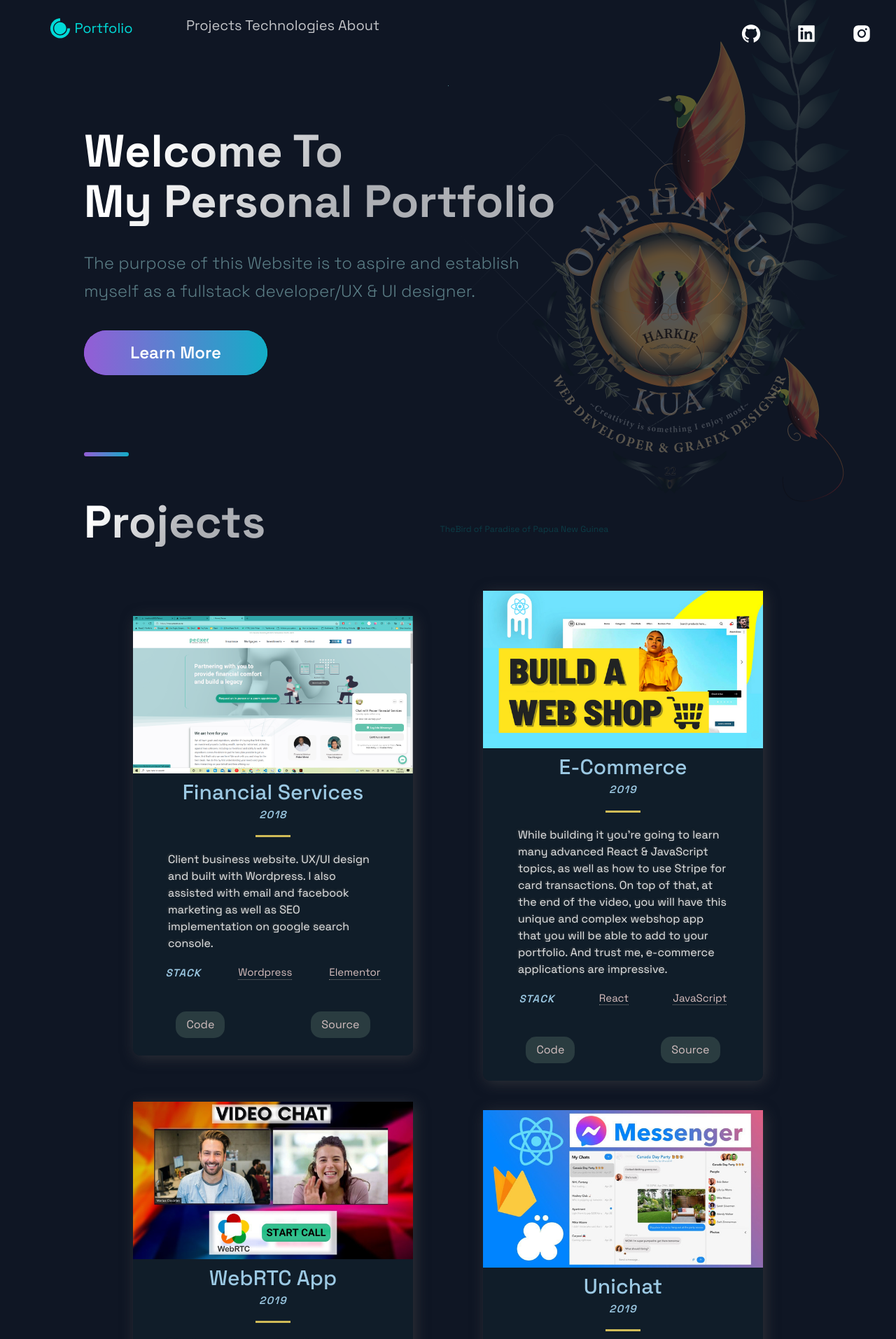
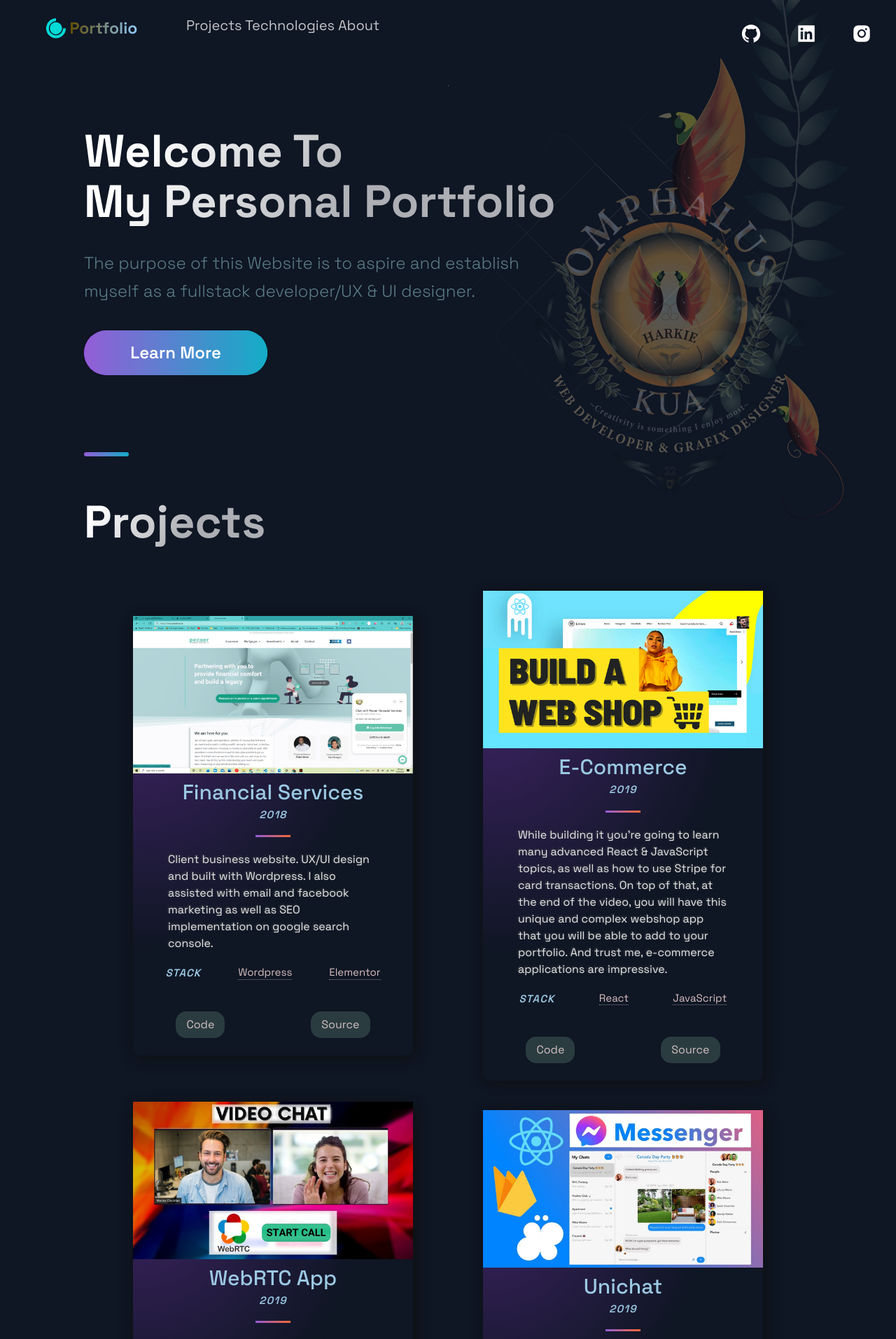
Before and after one commit to haluskua/Personal_Portfolio, a Next.js app: page / in a window 1280 px wide. Shown: the top 1913 px of the page at 70% size. Built offline with nearby package versions, Linux system fonts and the light colour scheme.

Commit message:
added some gradient styles with clip text features to titles

```diff
--- a/src/components/BcgArt/BcgArt.js
+++ b/src/components/BcgArt/BcgArt.js
@@ -5,10 +5,10 @@ import { bopImgs } from "./bcgConstant";
 
 const BcgArt = () => (
   <Section nopadding id="projects">
-    {bopImgs.map(({ image, description, id }) => (
+    {bopImgs.map(({ image, id }) => (
       <BcgArtSection key={id}>
         <Img src={image}></Img>
-        <Caption>{description}</Caption>
+        {/* <Caption>{description}</Caption> */}
       </BcgArtSection>
     ))}
   </Section>
--- a/src/components/Header/HeaderStyles.js
+++ b/src/components/Header/HeaderStyles.js
@@ -29,8 +29,13 @@ export const Div1 = styled.div`
 `;
 
 export const Span = styled.span`
-  font-size: 2rem;
+  font-size: 2.3rem;
+  font-weight: bold;
   color: #00dbd8;
+  background: linear-gradient(89.97deg, #816500bf 1.84%, #91cbff 102.67%);
+  background-clip: text;
+  -webkit-background-clip: text;
+  -webkit-text-fill-color: transparent;
 `;
 export const Div2 = styled.div`
   grid-area: 1 / 2 / 2 / 4;
--- a/src/components/Projects/Projects.js
+++ b/src/components/Projects/Projects.js
@@ -1,7 +1,6 @@
 import React from "react";
 
 import {
-  BlogCard,
   CardInfo,
   ExternalLinks,
   GridContainer,
@@ -19,6 +18,7 @@ import {
   Section,
   SectionDivider,
   SectionTitle,
+  BlogCard,
 } from "../../styles/GlobalComponents";
 import { projects } from "../../constants/constants";
 
@@ -34,8 +34,8 @@ const Projects = () => (
             <TitleContent>
               <HeaderThree title>{title}</HeaderThree>
               <HeaderFour title>{year}</HeaderFour>
-              <Hr />
             </TitleContent>
+            <Hr />
             <CardInfo>{description}</CardInfo>
             <div>
               <TitleContent>
--- a/src/components/Projects/ProjectsStyles.js
+++ b/src/components/Projects/ProjectsStyles.js
@@ -23,7 +23,7 @@ export const GridContainer = styled.section`
 `;
 export const BlogCard = styled.div`
   border-radius: 10px;
-  box-shadow: 3px 3px 20px rgba(80, 78, 78, 0.5);
+  box-shadow: 3px 3px 20px rgb(14 16 16);
   text-align: center;
   width: 400px;
   background: rgb(17 32 44 / 72%);
@@ -57,7 +57,8 @@ export const Hr = styled.hr`
   height: 3px;
   margin: 20px auto;
   border: 0;
-  background: #d0bb57;
+  /* background: #d0bb57; */
+  background: linear-gradient(270deg, #f46737 0%, #945dd6 100%);
 `;
 
 export const Intro = styled.div`
--- a/src/styles/GlobalComponents/index.js
+++ b/src/styles/GlobalComponents/index.js
@@ -21,6 +21,34 @@ export const Section = styled.section`
 
     width: calc(100vw - 32px);
     flex-direction: column;
+  }
+`;
+
+export const BlogCard = styled.div`
+  border-radius: 10px;
+  box-shadow: 3px 3px 20px rgb(14 16 16);
+  text-align: center;
+  width: 400px;
+  //background
+  background: -moz-radial-gradient(circle at 3% 25%, #233e37 0%, #0a140f 52%);
+
+  /* safari 5.1+,chrome 10+ */
+  background: -webkit-radial-gradient(
+    circle at 3% 25%,
+    #233e37 0%,
+    #0a140f 52%
+  );
+
+  /* opera 11.10+ */
+  background: -o-radial-gradient(circle at 3% 25%, #3a225f 0%, #0f1624 52%);
+
+  /* ie 10+ */
+  background: -ms-radial-gradient(circle at 3% 25%, #3a225f 0%, #0f1624 52%);
+
+  /* global 92%+ browsers support */
+  background: radial-gradient(circle at 3% 25%, #3a225f 0%, #0f1624 52%);
+  @media ${(props) => props.theme.breakpoints.sm} {
+    width: 100%;
   }
 `;
 
```
